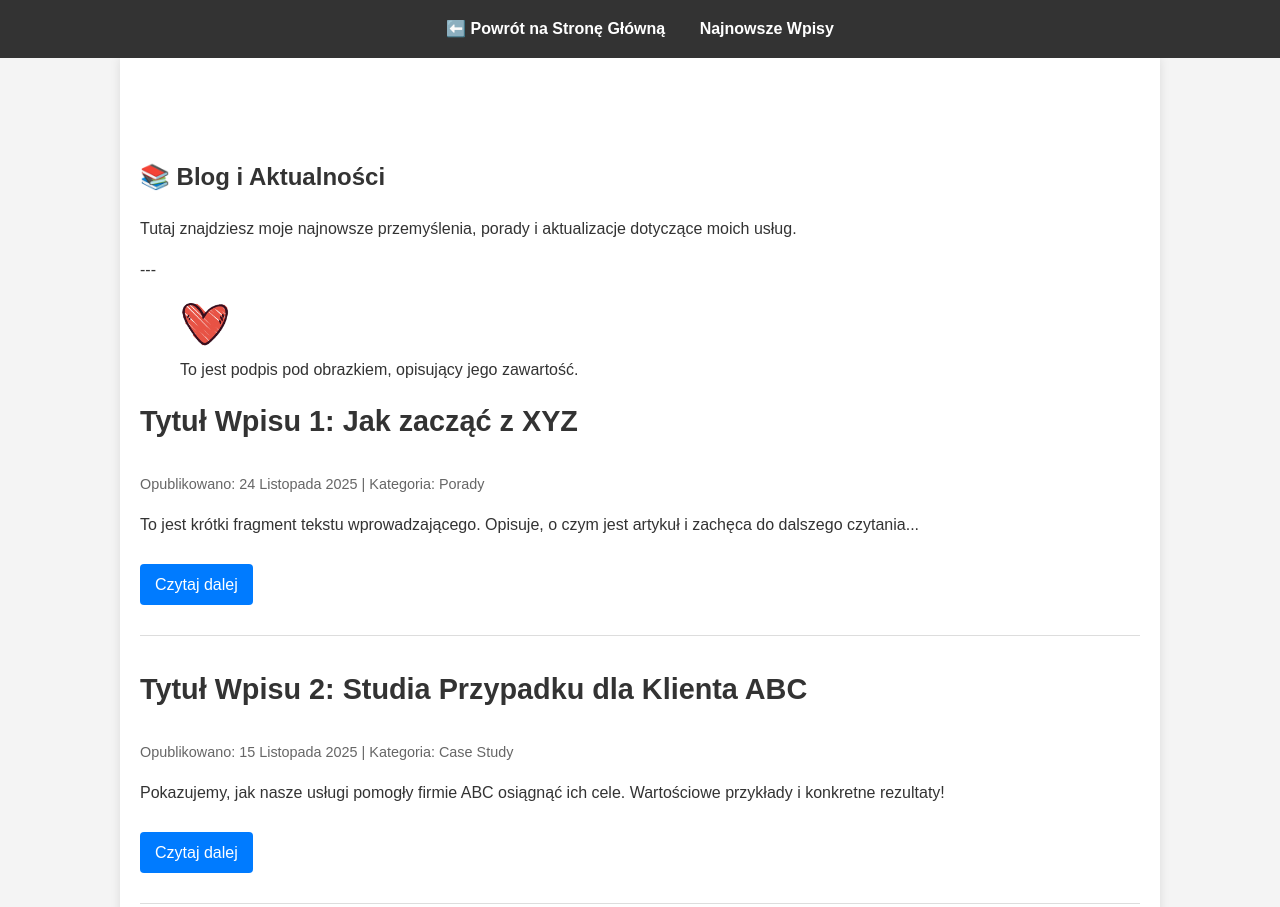
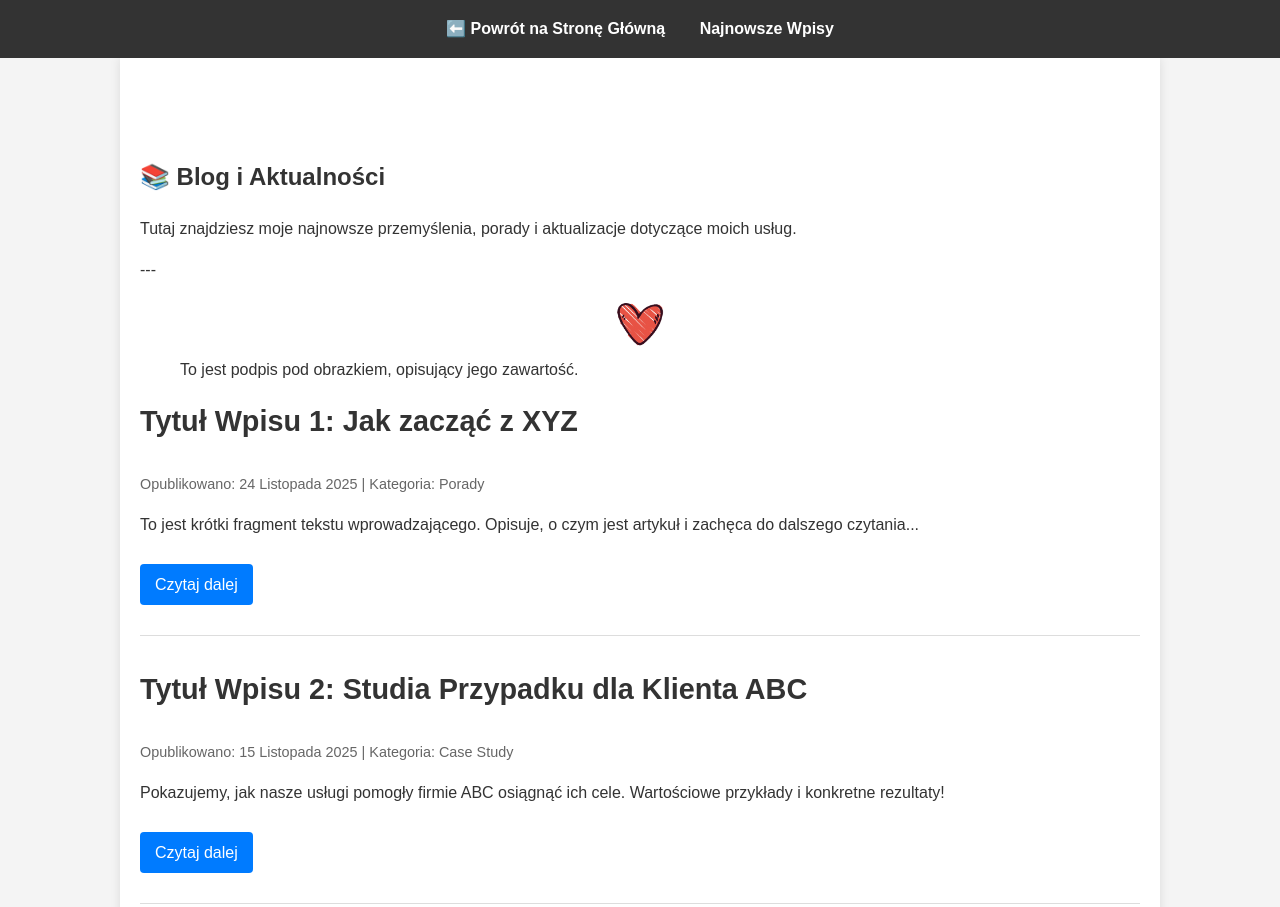
Before and after one commit to psychodem-lab/psychodem, a plain HTML site: page blog.html in a window 1280 px wide. Shown: the top 907 px of the page. Drawn offline with Linux system fonts and the light colour scheme.

Commit message:
Update blog.html

```diff
--- a/blog.html
+++ b/blog.html
@@ -124,8 +124,7 @@
         ---
 
         <article class="blog-post">
-            <figure>
-    <img src="heart.png" alt="Opis obrazka (ważny dla dostępności)" width="50">
+            <figure><center><img src="heart.png" alt="Opis obrazka (ważny dla dostępności)" width="50"></center>
     <figcaption>To jest podpis pod obrazkiem, opisujący jego zawartość.</figcaption>
 </figure>
             <h3>Tytuł Wpisu 1: Jak zacząć z XYZ</h3>
```
